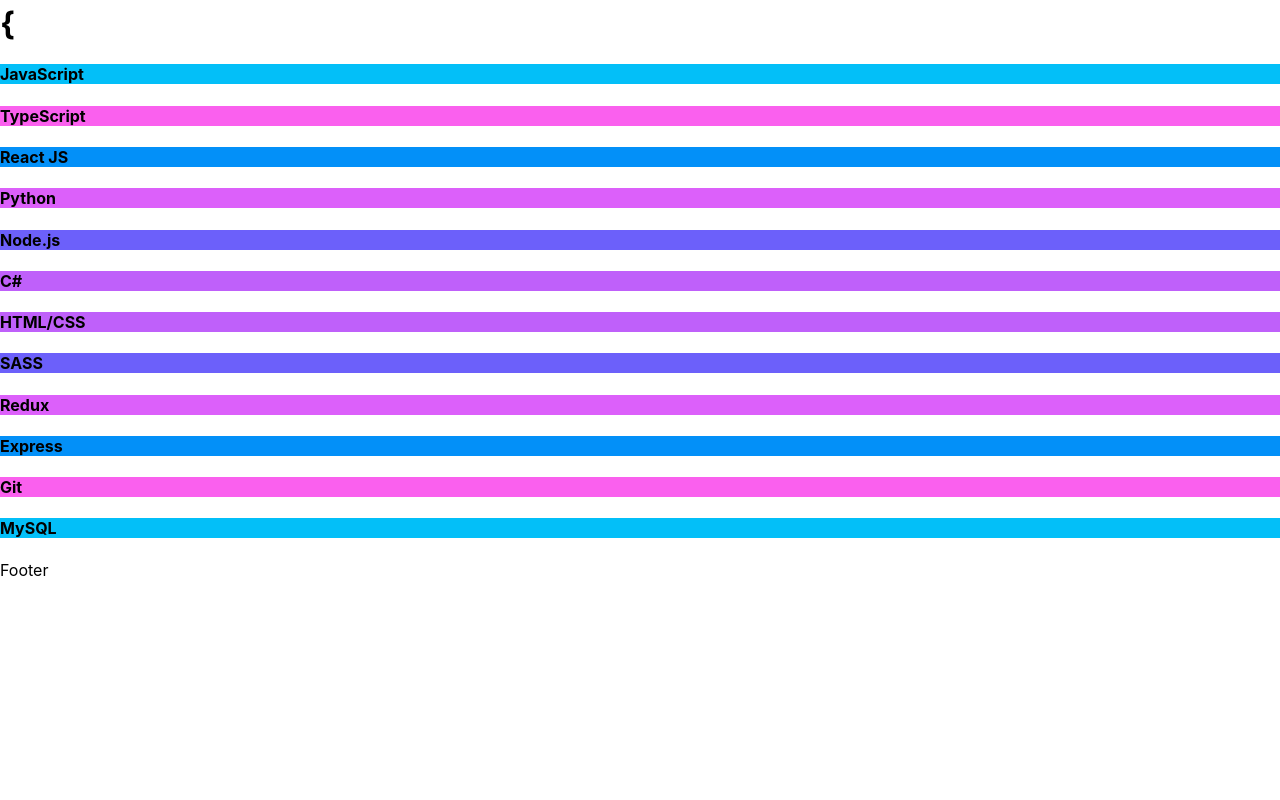
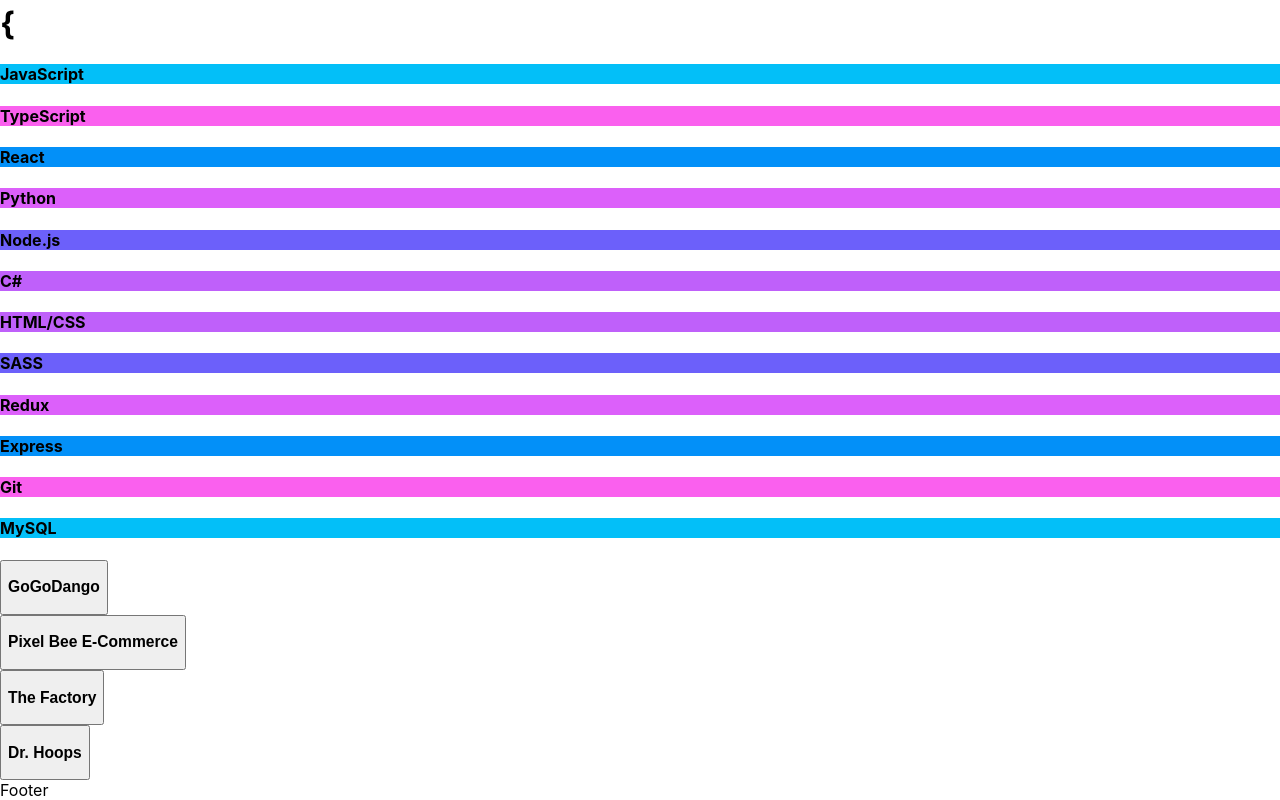
Before and after one commit to ColbPeyton/portfolio-revamp, a React (Create React App) app: page / in a window 1280 px wide. Shown: the part 1814-2614 px from the top of the page. Before the commit the page ends 2394 px from the top, so only its background shows below. Built offline with nearby package versions, Linux system fonts and the light colour scheme.

Commit message:
update about skills. add data to Projects, render project list

```diff
--- a/src/components/About.tsx
+++ b/src/components/About.tsx
@@ -47,7 +47,7 @@
 
                     <Skill title={'TypeScript'} color={'#FA60EE'}/>
 
-                    <Skill title={'React JS'} color={'#0390F8'}/>
+                    <Skill title={'React'} color={'#0390F8'}/>
 
                     <Skill title={'Python'} color={'#DC60FA'}/>
 
--- a/src/components/Projects.tsx
+++ b/src/components/Projects.tsx
@@ -1,5 +1,6 @@
 import React,{useState} from 'react';
 import { ProjectView, ProjectViewProps} from './ProjectView';
+import {data} from '../_data/data';
 
 interface ProjectState{
     activeProject: string;
@@ -9,11 +10,20 @@
 
     const [activeProject, setActiveProject] = useState<ProjectState['activeProject']>('');
 
-    // const renderList = ():JSX.Element => {
-    //     return(
-
-    //     )
-    // }
+    const renderList = ():JSX.Element[] => {
+        return data.map((el: ProjectViewProps['project'], index: number) => {
+            return(
+                <div className='container-project-view'>
+                    <button className='container-project' onClick={()=> handleClick(el.name)}>
+                        <h3>{el.name}</h3>
+                    </button>
+                    <div className='container-view'>
+                        {shouldRenderView(el.name, el)}
+                    </div>
+                </div>
+            )
+        })
+    }
 
     const handleClick = (title: string):void => {
         if(title === activeProject){
@@ -23,15 +33,15 @@
         }
     }
 
-    const shouldRenderView = (title:string, details:ProjectViewProps):JSX.Element => {
+    const shouldRenderView = (title:string, details:ProjectViewProps['project']):JSX.Element => {
         return title === activeProject
-        ? <ProjectView project={details.project} />
+        ? <ProjectView project={details} />
         : <div></div>
     }
 
     return(
         <div className='container-projects'>
-
+            {renderList()}
         </div>
     )
 }
```
